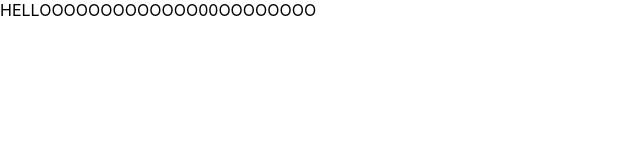
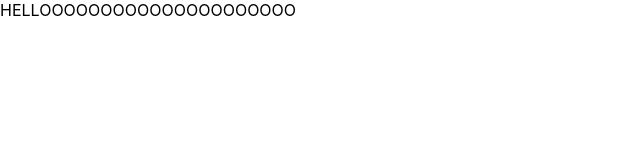
Before and after one commit to RastkoAmun/cmpt276-project, a React (Create React App) app in the folder frontend/: page / in a window 1280 px wide. Shown: the top 160 px of the page, without its empty margins (0-640 px from the left). Built offline with nearby package versions, Linux system fonts and the light colour scheme.

Commit message:
Didn't work, another test for branch protection

```diff
--- a/frontend/src/App.js
+++ b/frontend/src/App.js
@@ -2,7 +2,7 @@ import React from 'react'
 
 const App = () => {
   return (
-    <div>HELLOOOOOOOOOOOOO00OOOOOOOO</div>
+    <div>HELLOOOOOOOOOOOOOOOOOOOOO</div>
   )
 }
 
```
